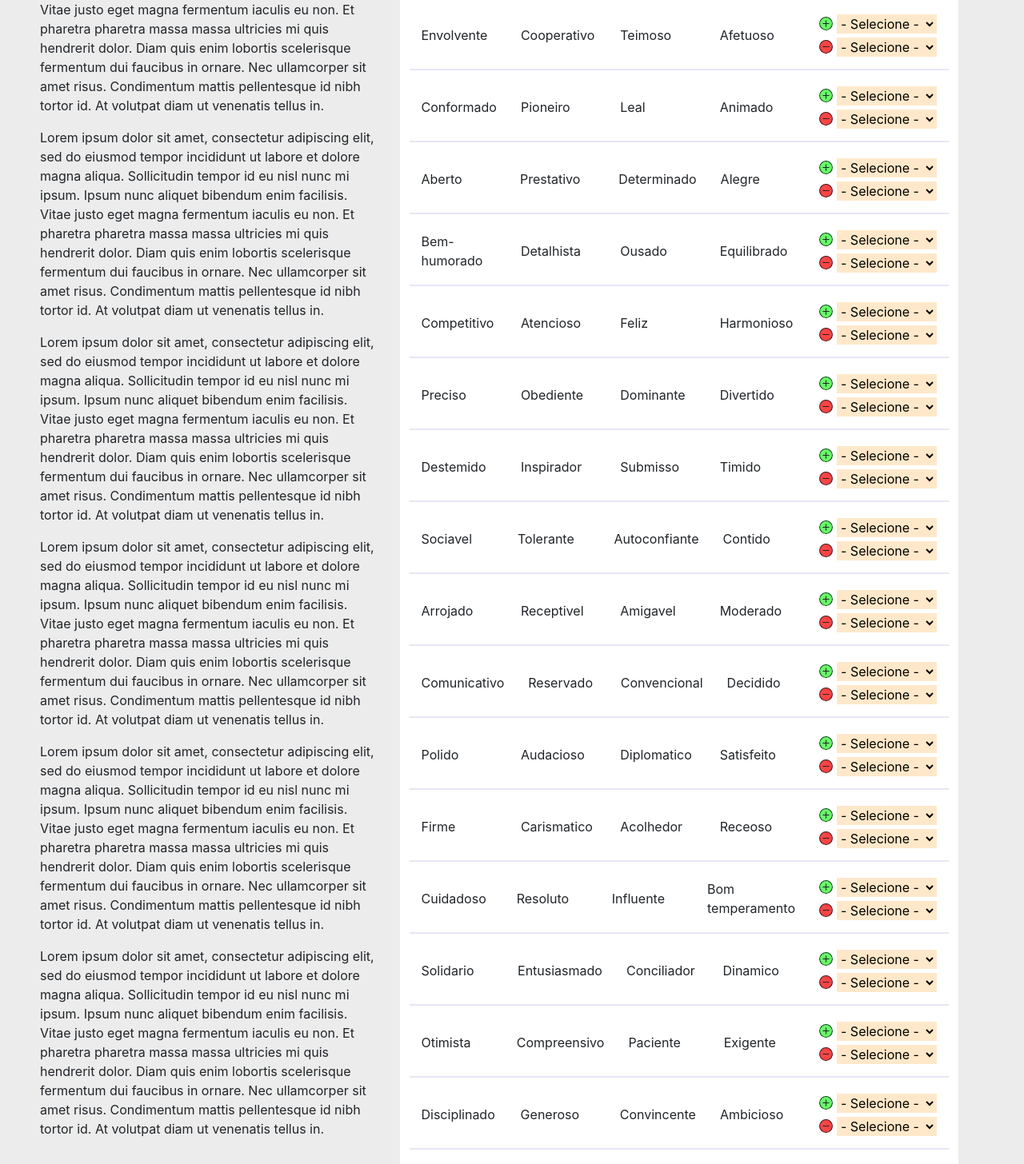
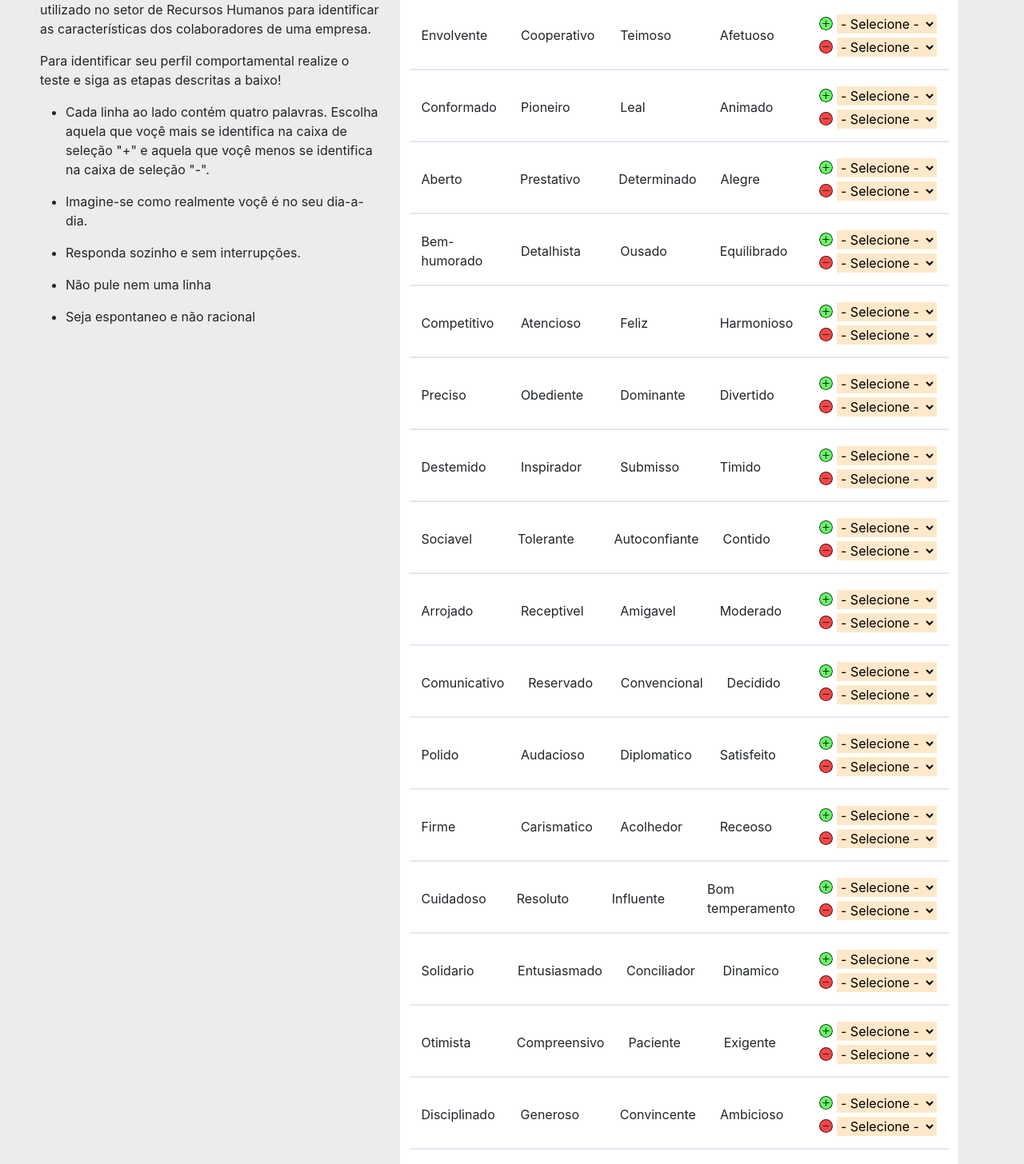
Before and after one commit to MarcioBittencourt/plumb-web-app, a React (Create React App) app: page /disc in a window 1280 px wide. Shown: the part 202-1658 px from the top of the page at 80% size. Built offline with nearby package versions, Linux system fonts and the light colour scheme.

Commit message:
inserted help text

```diff
--- a/src/pages/disc.page.tsx
+++ b/src/pages/disc.page.tsx
@@ -6,42 +6,30 @@ const DISCPage = () => {
     return (
         <div className={Style.page}>
             <div className={Style.instructions}>
-                <p>Lorem ipsum dolor sit amet, consectetur adipiscing elit, sed do eiusmod tempor incididunt ut labore et dolore magna aliqua.
-                Sollicitudin tempor id eu nisl nunc mi ipsum. Ipsum nunc aliquet bibendum enim facilisis.
-                Vitae justo eget magna fermentum iaculis eu non.
-                Et pharetra pharetra massa massa ultricies mi quis hendrerit dolor.
-                Diam quis enim lobortis scelerisque fermentum dui faucibus in ornare. Nec ullamcorper sit amet risus.
-                Condimentum mattis pellentesque id nibh tortor id. At volutpat diam ut venenatis tellus in.</p>
-                <p>Lorem ipsum dolor sit amet, consectetur adipiscing elit, sed do eiusmod tempor incididunt ut labore et dolore magna aliqua.
-                Sollicitudin tempor id eu nisl nunc mi ipsum. Ipsum nunc aliquet bibendum enim facilisis.
-                Vitae justo eget magna fermentum iaculis eu non.
-                Et pharetra pharetra massa massa ultricies mi quis hendrerit dolor.
-                Diam quis enim lobortis scelerisque fermentum dui faucibus in ornare. Nec ullamcorper sit amet risus.
-                Condimentum mattis pellentesque id nibh tortor id. At volutpat diam ut venenatis tellus in.</p>
-                <p>Lorem ipsum dolor sit amet, consectetur adipiscing elit, sed do eiusmod tempor incididunt ut labore et dolore magna aliqua.
-                Sollicitudin tempor id eu nisl nunc mi ipsum. Ipsum nunc aliquet bibendum enim facilisis.
-                Vitae justo eget magna fermentum iaculis eu non.
-                Et pharetra pharetra massa massa ultricies mi quis hendrerit dolor.
-                Diam quis enim lobortis scelerisque fermentum dui faucibus in ornare. Nec ullamcorper sit amet risus.
-                Condimentum mattis pellentesque id nibh tortor id. At volutpat diam ut venenatis tellus in.</p>
-                <p>Lorem ipsum dolor sit amet, consectetur adipiscing elit, sed do eiusmod tempor incididunt ut labore et dolore magna aliqua.
-                Sollicitudin tempor id eu nisl nunc mi ipsum. Ipsum nunc aliquet bibendum enim facilisis.
-                Vitae justo eget magna fermentum iaculis eu non.
-                Et pharetra pharetra massa massa ultricies mi quis hendrerit dolor.
-                Diam quis enim lobortis scelerisque fermentum dui faucibus in ornare. Nec ullamcorper sit amet risus.
-                Condimentum mattis pellentesque id nibh tortor id. At volutpat diam ut venenatis tellus in.</p>
-                <p>Lorem ipsum dolor sit amet, consectetur adipiscing elit, sed do eiusmod tempor incididunt ut labore et dolore magna aliqua.
-                Sollicitudin tempor id eu nisl nunc mi ipsum. Ipsum nunc aliquet bibendum enim facilisis.
-                Vitae justo eget magna fermentum iaculis eu non.
-                Et pharetra pharetra massa massa ultricies mi quis hendrerit dolor.
-                Diam quis enim lobortis scelerisque fermentum dui faucibus in ornare. Nec ullamcorper sit amet risus.
-                Condimentum mattis pellentesque id nibh tortor id. At volutpat diam ut venenatis tellus in.</p>
-                <p>Lorem ipsum dolor sit amet, consectetur adipiscing elit, sed do eiusmod tempor incididunt ut labore et dolore magna aliqua.
-                Sollicitudin tempor id eu nisl nunc mi ipsum. Ipsum nunc aliquet bibendum enim facilisis.
-                Vitae justo eget magna fermentum iaculis eu non.
-                Et pharetra pharetra massa massa ultricies mi quis hendrerit dolor.
-                Diam quis enim lobortis scelerisque fermentum dui faucibus in ornare. Nec ullamcorper sit amet risus.
-                Condimentum mattis pellentesque id nibh tortor id. At volutpat diam ut venenatis tellus in.</p>
+                <p> O teste DISC é uma ferramenta útil para o autoconhecimento e conhecimento do outro.
+                    É definido como uma ferramenta que possibilita a identificação do perfil dominante do indivíduo,
+                    sendo frequentemente utilizado no setor de Recursos Humanos para identificar as características dos colaboradores de uma empresa.
+                </p>
+                <p>Para identificar seu perfil comportamental realize o teste e siga as etapas descritas a baixo!</p>
+                <ul>
+                    <li>
+                        <p>Cada linha ao lado contém quatro palavras.
+                            Escolha aquela que voçê mais se identifica na caixa de seleção "+" e aquela que voçê menos se identifica na caixa de seleção "-".
+                        </p>
+                    </li>
+                    <li>
+                        <p>Imagine-se como realmente voçê é no seu dia-a-dia.</p>
+                    </li>
+                    <li>
+                        <p>Responda sozinho e sem interrupções.</p>
+                    </li>
+                    <li>
+                        <p>Não pule nem uma linha</p>
+                    </li>
+                    <li>
+                        <p>Seja espontaneo e não racional</p>
+                    </li>
+                </ul>
             </div>
             <div className={Style.webform}>
                 <Survey askings={DISCData.askings} />
```
